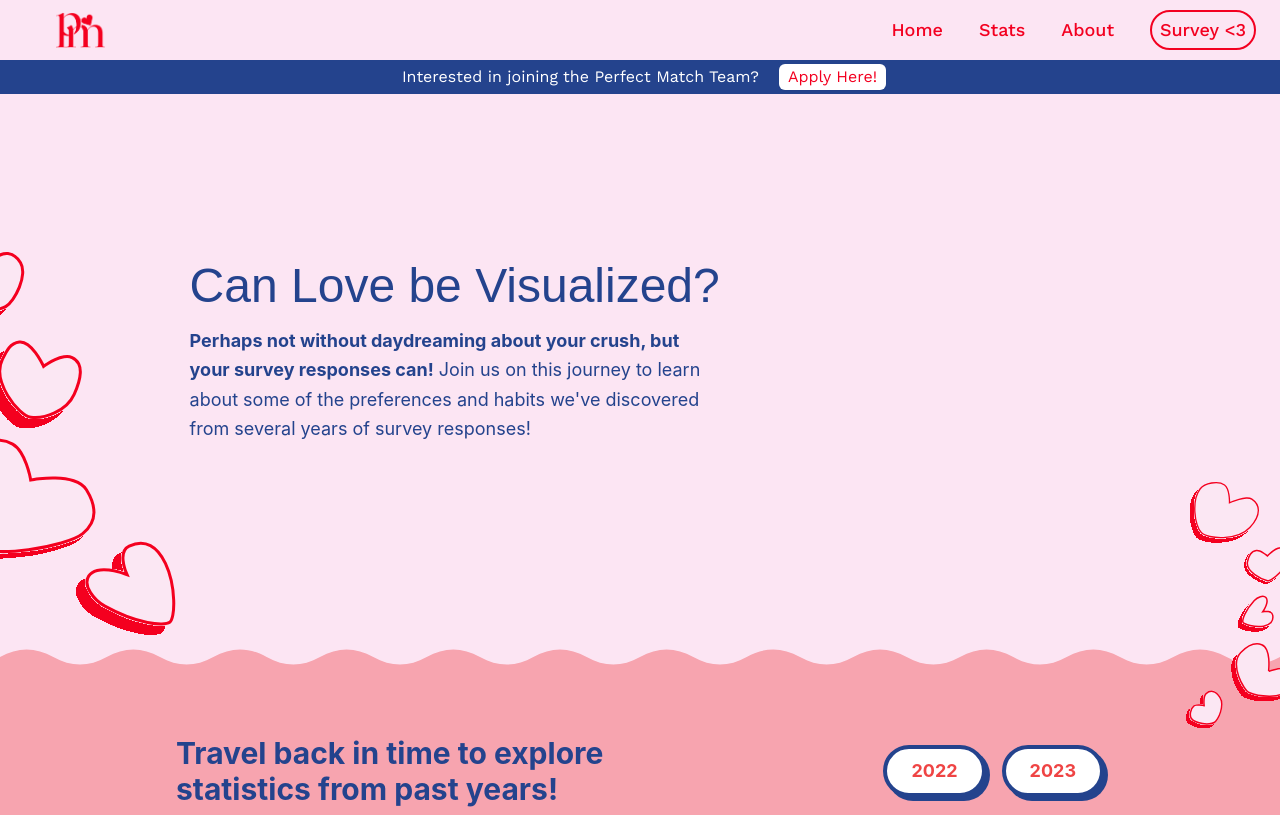
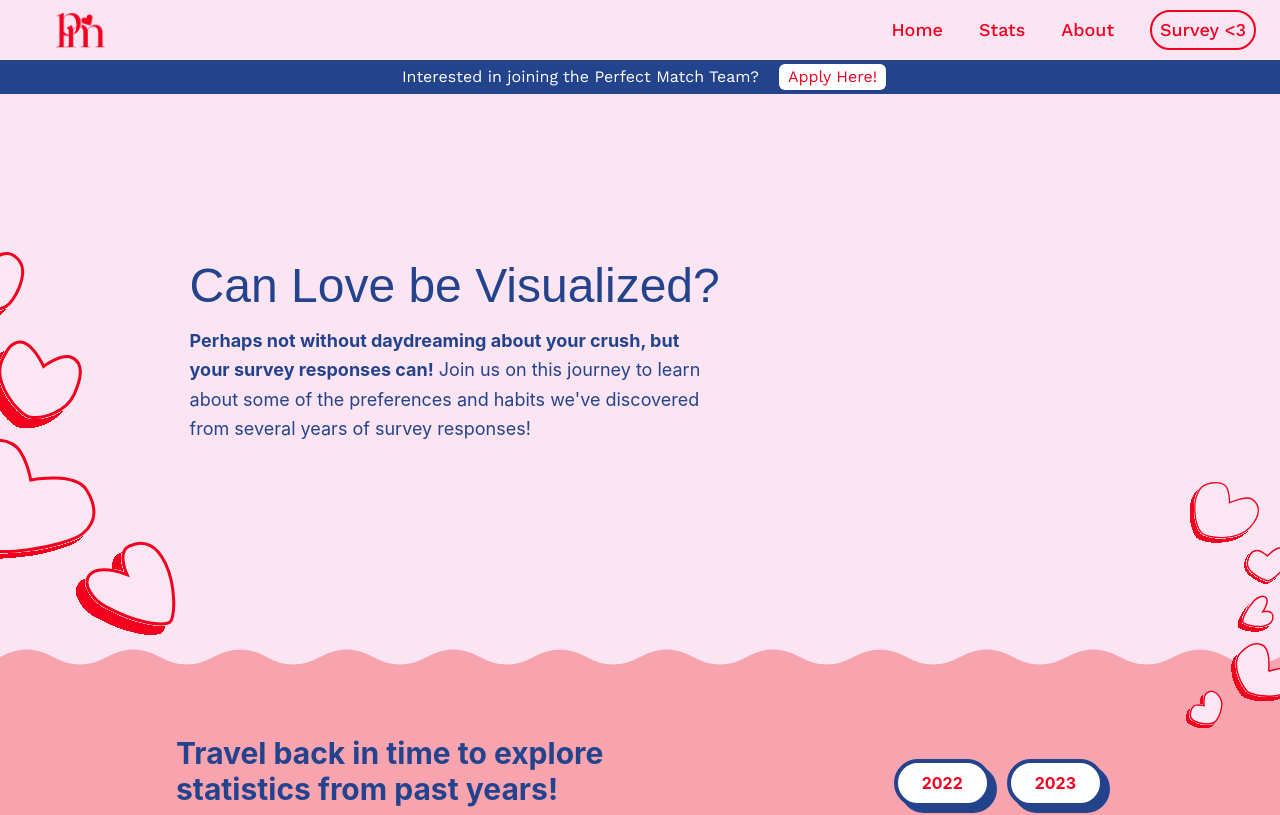
Before and after one commit to wyatt/perfect-match-web, a Next.js app: page /statistics in a window 1280 px wide. Shown: the top 815 px of the page. Built offline with nearby package versions, Linux system fonts and the light colour scheme; no server answers; a web font is replaced by a local one.

Commit message:
swap button

```diff
--- a/pages/statistics.tsx
+++ b/pages/statistics.tsx
@@ -9,6 +9,7 @@ import Stats2023 from '@/components/analytics/2023Analytics';
 import Stats2022 from '@/components/analytics/2022Analytics';
 import { Stats } from 'fs';
 import { useState } from 'react';
+import { Button } from '@/components/general';
 
 const Statistics: any = (props: any) => {
     const [year, setYear] = useState(2023);
@@ -76,22 +77,8 @@ const Statistics: any = (props: any) => {
                         </p>
 
                         <div className="flex flex-wrap justify-center md:justify-start gap-4 mt-4 md:mt-0">
-                            <button
-                                className="text-lg px-6 py-2 rounded-full bg-white text-red-500 border-4 border-pmblue-500 font-bold shadow-[4px_4px_0px_0px_rgba(36,67,141,1)] transition-all
-                    hover:translate-x-[2px] hover:translate-y-[2px] hover:shadow-[2px_2px_0px_0px_rgba(36,67,141,1)]
-                    active:translate-x-[4px] active:translate-y-[4px] active:shadow-none"
-                                onClick={() => setYear(2022)}
-                            >
-                                2022
-                            </button>
-                            <button
-                                className="text-lg px-6 py-2 rounded-full bg-white text-red-500 border-4 border-pmblue-500 font-bold shadow-[4px_4px_0px_0px_rgba(36,67,141,1)] transition-all
-                    hover:translate-x-[2px] hover:translate-y-[2px] hover:shadow-[2px_2px_0px_0px_rgba(36,67,141,1)]
-                    active:translate-x-[4px] active:translate-y-[4px] active:shadow-none"
-                                onClick={() => setYear(2023)}
-                            >
-                                2023
-                            </button>
+                            <Button onClick={() => setYear(2022)}>2022</Button>
+                            <Button onClick={() => setYear(2023)}>2023</Button>
                         </div>
                     </div>
                 </div>
```
